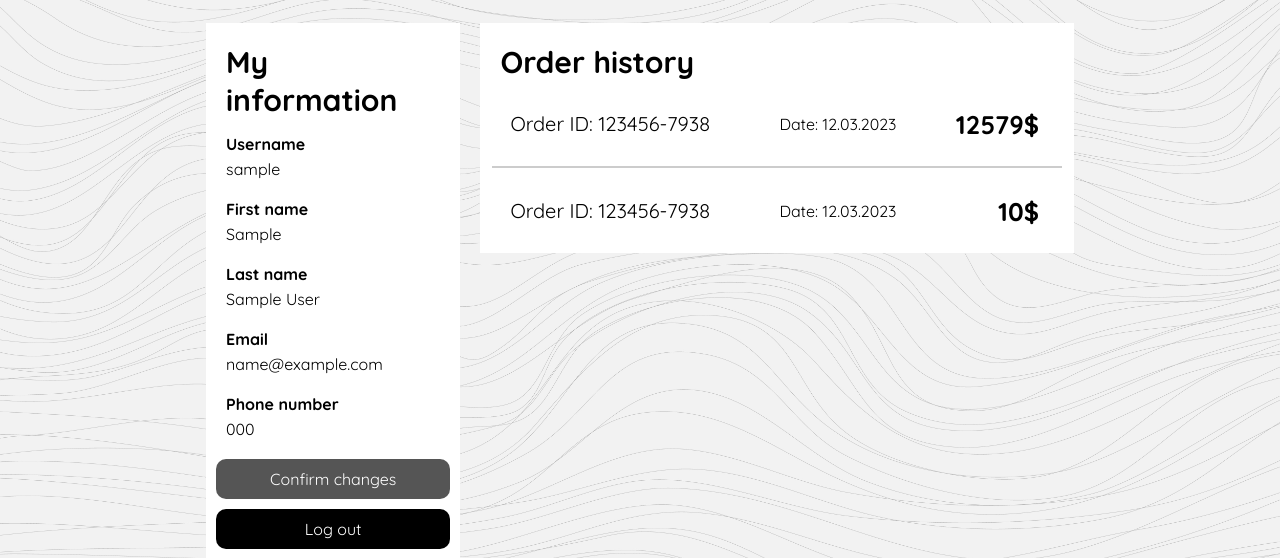
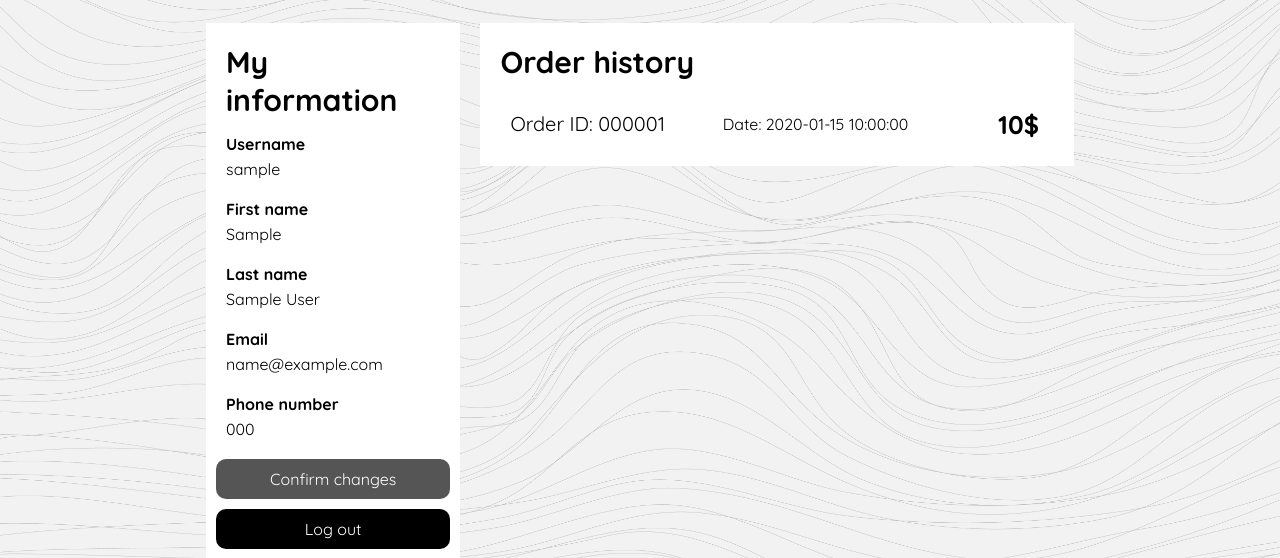
Before and after one commit to PDDMain/SoundCheck, a PHP site: page /profile.php in a window 1280 px wide. Shown: the part 154-712 px from the top of the page. Run offline with PHP 8.4, Linux system fonts and the light colour scheme; the visitor is signed in with stand-in values (Sample User, id 1); tables that the repository leaves empty or names only in its code hold one stand-in row (values such as "Sample post").

Commit message:
profile.php

```diff
--- a/first_page.php
+++ b/first_page.php
@@ -73,12 +73,8 @@
 
     // Retrieve the user ID from the session
     $user_id = $_SESSION['id'];
-    $query1 = "SELECT goods.price, basket.count FROM goods
-              INNER JOIN basket ON goods.id = basket.good_id
-              WHERE basket.user_id = $user_id";
-
     // Fetch the goods from the database that are in the user's basket
-    $query = "SELECT * FROM messages";
+    $query = "SELECT * FROM messages ORDER BY time DESC";
 
     $result = $mysqli->query($query);
 
--- a/profile.php
+++ b/profile.php
@@ -1,4 +1,19 @@
 <?php
+function addZeros($number) {
+    // Convert the number to a string
+    $number_str = strval($number);
+
+    // Calculate the number of zeros needed to reach a length of 6
+    $zeros_needed = 6 - strlen($number_str);
+
+    // Add zeros to the beginning of the string
+    for ($i = 0; $i < $zeros_needed; $i++) {
+        $number_str = '0' . $number_str;
+    }
+
+    return $number_str;
+}
+
 // We need to use sessions, so you should always start sessions using the below code.
 session_start();
 // If the user is not logged in redirect to the login page...
@@ -164,17 +179,50 @@ if ($_SERVER["REQUEST_METHOD"] === "POST") {
 
         <div class="orders-info">
             <div class="orders-title">Order history</div>
-            <div class="order-info">
-                <div class="order-id">Order ID: 123456-7938</div>
-                <div class="order-date">Date: 12.03.2023</div>
-                <div class="order-price"> 12579$</div>
-            </div>
-            <hr>
-            <div class="order-info">
-                <div class="order-id">Order ID: 123456-7938</div>
-                <div class="order-date">Date: 12.03.2023</div>
-                <div class="order-price"> 10$</div>
-            </div>
+
+        <?php
+            $host = 'localhost';
+            $username = 'root';
+            $password = 'root';
+            $database = 'example';
+
+            // Create a new MySQLi object
+            $mysqli = new mysqli($host, $username, $password, $database);
+
+            // Check for connection errors
+            if ($mysqli->connect_errno) {
+                echo "Failed to connect to MySQL: " . $mysqli->connect_error;
+                exit();
+            }
+
+            // Retrieve the user ID from the session
+            $user_id = $_SESSION['id'];
+            $query = "SELECT * FROM orders WHERE user_id = $user_id ORDER BY time DESC";
+
+            $result = $mysqli->query($query);
+
+            // Display the goods in the basket
+            if ($result->num_rows > 0) {
+                if ($row = $result->fetch_assoc()) {
+                    echo '<div class="order-info">';
+                    echo '<div class="order-id">Order ID: ' . addZeros($row['id']) . '</div>';
+                    echo '<div class="order-date">Date: ' . $row['time'] . '</div>';
+                    echo '<div class="order-price"> ' . $row['price'] . '$</div>';
+                    echo '</div>';
+                }
+                while ($row = $result->fetch_assoc()) {
+                    echo '<hr>';
+                    echo '<div class="order-info">';
+                    echo '<div class="order-id">Order ID: ' . addZeros($row['id']) . '</div>';
+                    echo '<div class="order-date">Date: ' . $row['time'] . '</div>';
+                    echo '<div class="order-price"> ' . $row['price'] . '$</div>';
+                    echo '</div>';
+                }
+            }
+
+            // Close the database connection
+            $mysqli->close();
+            ?>
         </div>
     </div>
 </main>
```
